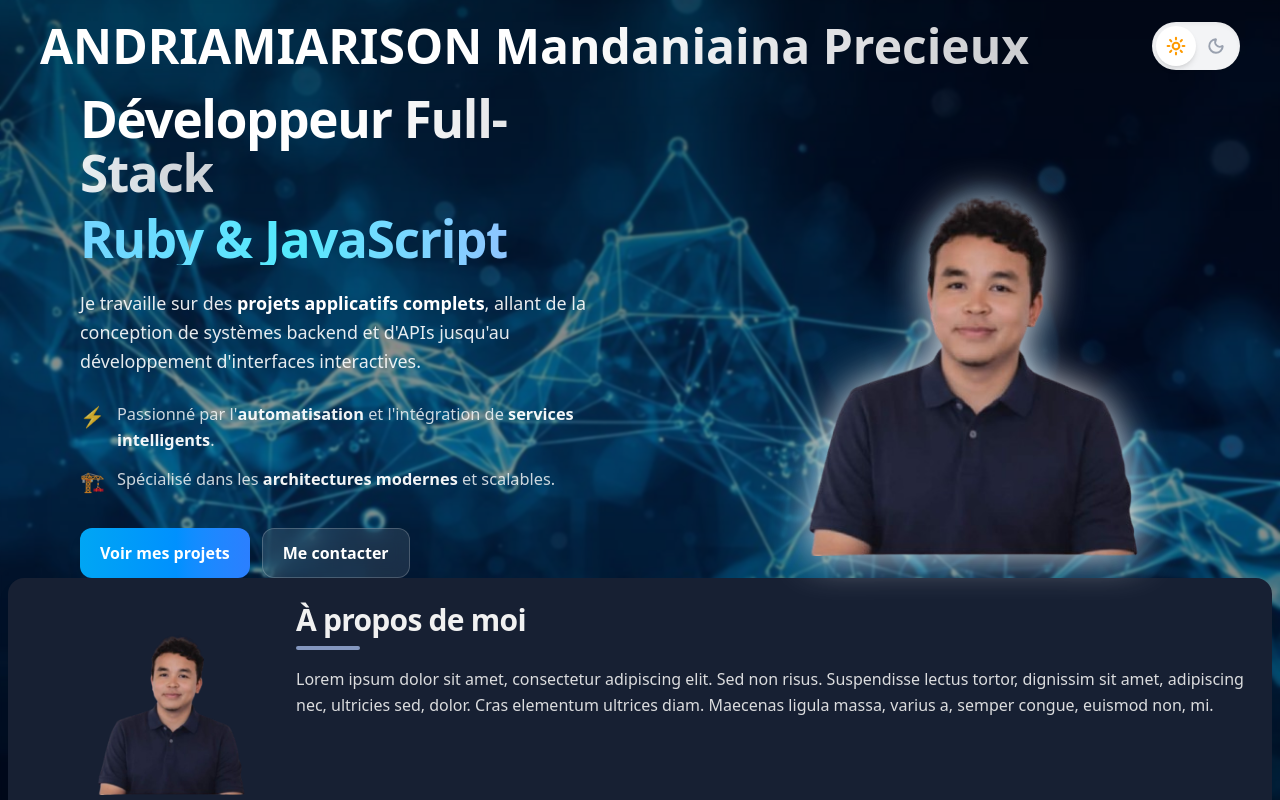
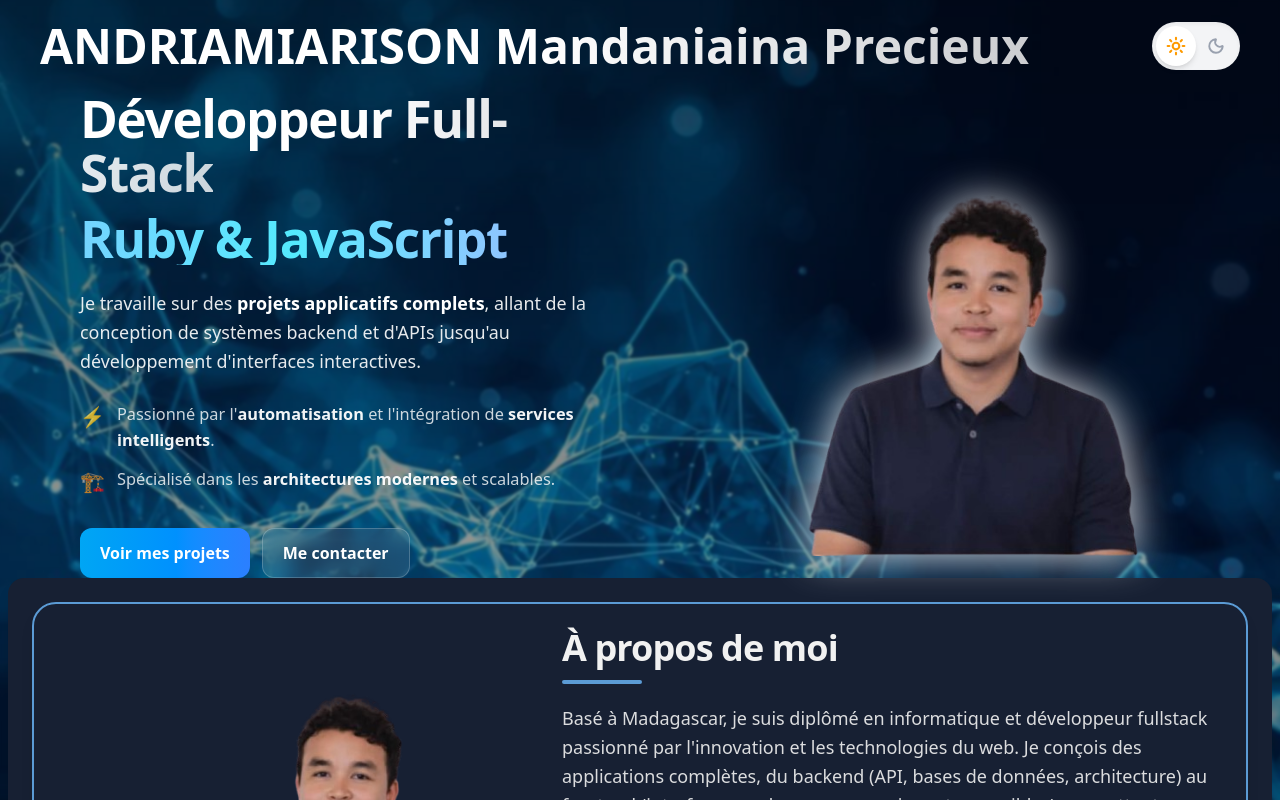
Before and after one commit to MANDANIAINAPRECIEUX/portofolio, a React (Vite) app: page / in a window 1280 px wide. Shown: the top 800 px of the page. Built offline with nearby package versions, Linux system fonts and the light colour scheme.

Commit message:
a propos de moi

```diff
--- a/src/pages/About.tsx
+++ b/src/pages/About.tsx
@@ -1,11 +1,9 @@
-
-
 const About = () => {
   return (
     <div className="rounded-2xl bg-[#172033] p-6 text-[#f1f1f1] shadow-lg mx-2">
-      <div className="flex items-stretch gap-6">
+     <div className="flex items-stretch gap-6 border-2 border-[#5B9BD5] rounded-3xl p-6 shadow-lg">
   {/* Image: même hauteur que le texte */}
-  <div className="w-40 md:w-52 lg:w-60 shrink-0 overflow-hidden rounded-2xl">
+  <div className="w-80 md:w-104 lg:w-120 shrink-0 overflow-hidden rounded-2xl">
     <img
       src="/photos/manda.png"
       alt="moi"
@@ -15,17 +13,23 @@ const About = () => {
 
   {/* Texte */}
   <div className="flex-1">
-    <h2 className="text-2xl md:text-3xl font-bold tracking-tight text-[#f1f1f1]">
+    <h2 className="text-3xl md:text-4xl font-bold tracking-tight text-[#f1f1f1]">
       À propos de moi
     </h2>
 
-    <div className="mt-2 h-1 w-16 rounded-full bg-[#8497bf]" />
+    <div className="mt-3 h-1 w-20 rounded-full bg-[#5B9BD5]" />
 
-    <p className="mt-4 text-sm md:text-base leading-relaxed text-[#f1f1f1]/90">
-      Lorem ipsum dolor sit amet, consectetur adipiscing elit. Sed non risus.
-      Suspendisse lectus tortor, dignissim sit amet, adipiscing nec, ultricies
-      sed, dolor. Cras elementum ultrices diam. Maecenas ligula massa, varius
-      a, semper congue, euismod non, mi.
+    <p className="mt-5 text-base md:text-lg leading-relaxed text-[#f1f1f1]/90">
+      Basé à Madagascar, je suis diplômé en informatique et développeur
+      fullstack passionné par l'innovation et les technologies du web. Je
+      conçois des applications complètes, du backend (API, bases de
+      données, architecture) au frontend (interfaces modernes, responsives
+      et accessibles), en mettant l'accent sur la qualité du code et
+      l'expérience utilisateur. Mon parcours inclut une première carrière
+      en chirurgie dentaire, puis une réorientation vers l'ingénierie
+      informatique, ce qui m'a apporté rigueur, méthode et sens du détail.
+      Curieux et en apprentissage continu, j'aime automatiser, optimiser
+      et livrer des solutions fiables, utiles et évolutives.
     </p>
   </div>
 </div>
```
